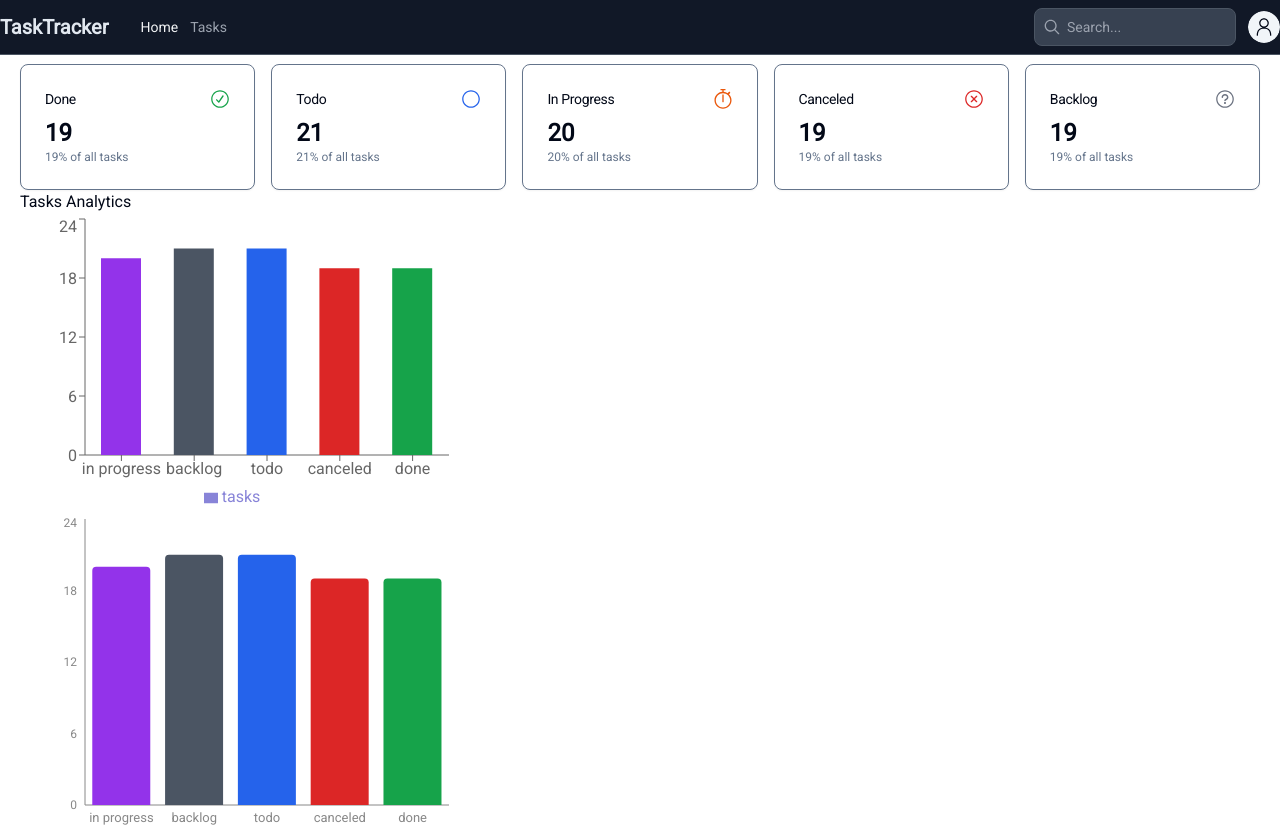
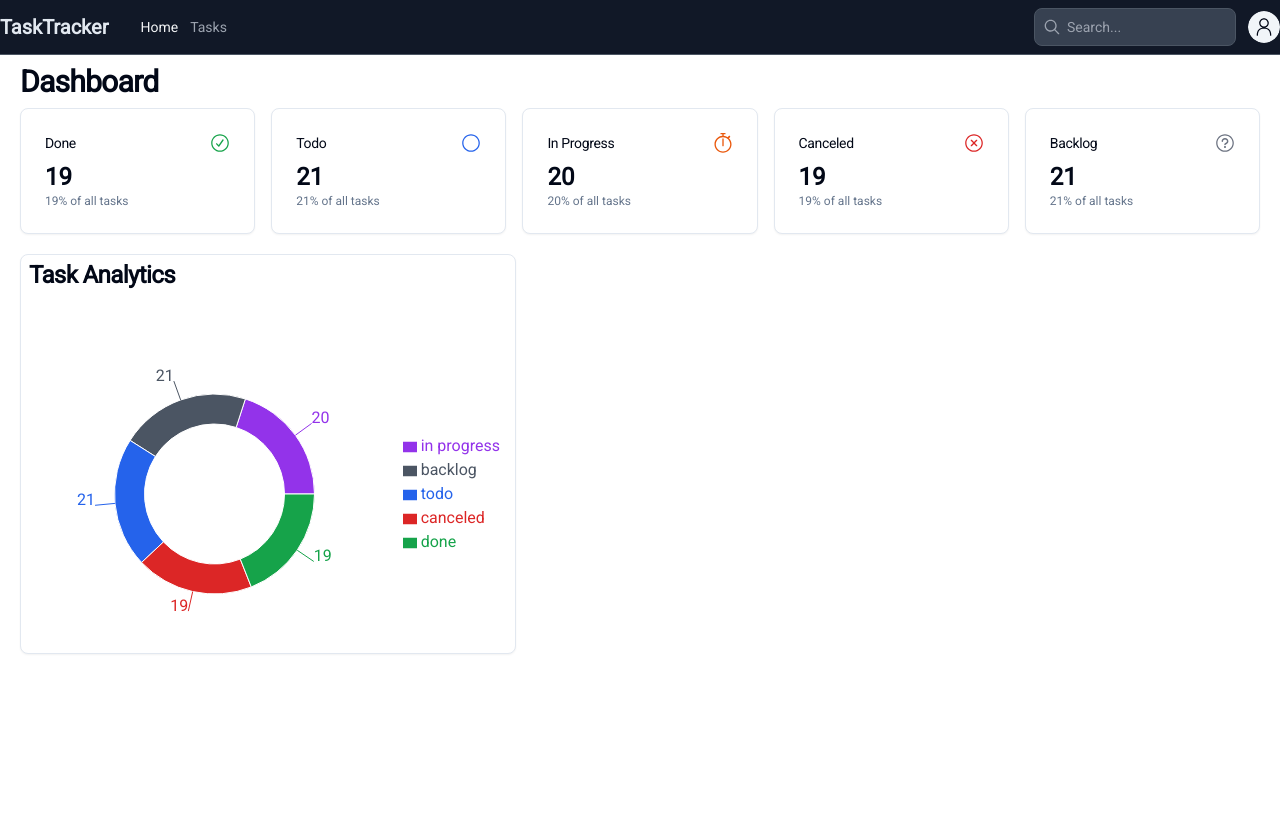
Before and after one commit to KennyMwendwaX/task-trace, a Next.js app: page / in a window 1280 px wide. Shown: the top 827 px of the page. After the commit the page ends 800 px from the top, so only its background shows below. Built offline with nearby package versions, Linux system fonts and the light colour scheme.

Commit message:
Designed the task chart

```diff
--- a/app/page.tsx
+++ b/app/page.tsx
@@ -5,6 +5,7 @@ export default function Home() {
   return (
     <>
       <div className="container mx-auto mt-4 px-5 pb-5 pt-12">
+        <h2 className="text-3xl font-bold tracking-tight pb-2">Dashboard</h2>
         <TaskOverview />
         <TaskChart />
       </div>
--- a/components/TaskChart.tsx
+++ b/components/TaskChart.tsx
@@ -4,10 +4,6 @@ import { tasks } from "@/data/tasks";
 import React from "react";
 import {
   ResponsiveContainer,
-  BarChart,
-  Bar,
-  XAxis,
-  YAxis,
   Tooltip,
   Legend,
   PieChart,
@@ -18,7 +14,6 @@ import {
   NameType,
   ValueType,
 } from "recharts/types/component/DefaultTooltipContent";
-import { TooltipType } from "recharts/types/util/types";
 
 interface StatusCounts {
   [key: string]: number;
@@ -68,35 +63,13 @@ export default function TaskChart() {
 
   return (
     <>
-      <div>Tasks Analytics</div>
-      <ResponsiveContainer width="35%" height={300}>
-        <BarChart data={statusChartData}>
-          {/* <CartesianGrid strokeDasharray="3 3" /> */}
-          <XAxis dataKey="name" />
-          <YAxis />
-          <Tooltip />
-          <Legend />
-          <Bar dataKey="tasks" fill="#8884d8" barSize={40} />
-        </BarChart>
-      </ResponsiveContainer>
-      <ResponsiveContainer width="35%" height={350}>
-        <BarChart data={statusChartData}>
-          <XAxis
-            dataKey="name"
-            stroke="#888888"
-            fontSize={13}
-            tickLine={false}
-          />
-          <YAxis stroke="#888888" fontSize={12} tickLine={false} />
-          <Tooltip content={<CustomTooltip />} />
-          <Legend />
-          <Bar dataKey="tasks" fill="#adfa1d" radius={[4, 4, 0, 0]} />
-        </BarChart>
-      </ResponsiveContainer>
-      <div>Hi</div>
+      <div className="pt-5">
         <div
-        className="border border-slate-800 rounded-lg"
-        style={{ width: "35%", height: 350 }}>
+          className="rounded-lg border bg-card text-card-foreground shadow-sm"
+          style={{ width: "40%", height: 400 }}>
+          <div className="text-2xl font-semibold leading-none tracking-tight p-2">
+            Task Analytics
+          </div>
           <ResponsiveContainer>
             <PieChart>
               <Pie
@@ -106,13 +79,14 @@ export default function TaskChart() {
                 label
                 cx="50%"
                 cy="50%"
-              innerRadius={50}
-              outerRadius={80}
+                innerRadius={70}
+                outerRadius={100}
               />
               <Tooltip content={<CustomTooltip />} />
-            <Legend />
+              <Legend align="right" verticalAlign="middle" layout="vertical" />
             </PieChart>
           </ResponsiveContainer>
+        </div>
       </div>
     </>
   );
--- a/components/TaskOverview.tsx
+++ b/components/TaskOverview.tsx
@@ -19,16 +19,16 @@ export default function TaskOverview() {
   const tasks_inProgress_percentage =
     (tasksInProgress.length / tasks.length) * 100;
 
-  const tasksCanceled = tasks.filter((task) => task.status === "done");
+  const tasksCanceled = tasks.filter((task) => task.status === "canceled");
   const tasks_canceled_percentage = (tasksCanceled.length / tasks.length) * 100;
 
-  const tasksBacklog = tasks.filter((task) => task.status === "done");
+  const tasksBacklog = tasks.filter((task) => task.status === "backlog");
   const tasks_backlog_percentage = (tasksBacklog.length / tasks.length) * 100;
 
   return (
     <>
       <div className="grid gap-4 md:grid-cols-2 lg:grid-cols-5">
-        <Card className="border-slate-500">
+        <Card>
           <CardHeader className="flex flex-row items-center justify-between space-y-0 pb-2">
             <CardTitle className="text-sm font-medium">Done</CardTitle>
             <CheckCircledIcon className="h-5 w-5 text-green-600" />
@@ -40,7 +40,7 @@ export default function TaskOverview() {
             </p>
           </CardContent>
         </Card>
-        <Card className="border-slate-500">
+        <Card>
           <CardHeader className="flex flex-row items-center justify-between space-y-0 pb-2">
             <CardTitle className="text-sm font-medium">Todo</CardTitle>
             <CircleIcon className="h-5 w-5 text-blue-600" />
@@ -52,7 +52,7 @@ export default function TaskOverview() {
             </p>
           </CardContent>
         </Card>
-        <Card className="border-slate-500">
+        <Card>
           <CardHeader className="flex flex-row items-center justify-between space-y-0 pb-2">
             <CardTitle className="text-sm font-medium">In Progress</CardTitle>
             <StopwatchIcon className="h-5 w-5 text-orange-600" />
@@ -64,7 +64,7 @@ export default function TaskOverview() {
             </p>
           </CardContent>
         </Card>
-        <Card className="border-slate-500">
+        <Card>
           <CardHeader className="flex flex-row items-center justify-between space-y-0 pb-2">
             <CardTitle className="text-sm font-medium">Canceled</CardTitle>
             <CrossCircledIcon className="h-5 w-5 text-red-600" />
@@ -76,7 +76,7 @@ export default function TaskOverview() {
             </p>
           </CardContent>
         </Card>
-        <Card className="border-slate-500">
+        <Card>
           <CardHeader className="flex flex-row items-center justify-between space-y-0 pb-2">
             <CardTitle className="text-sm font-medium">Backlog</CardTitle>
             <QuestionMarkCircledIcon className="h-5 w-5 text-gray-500" />
```
Lines whose indentation alone changed are shown as unchanged.
